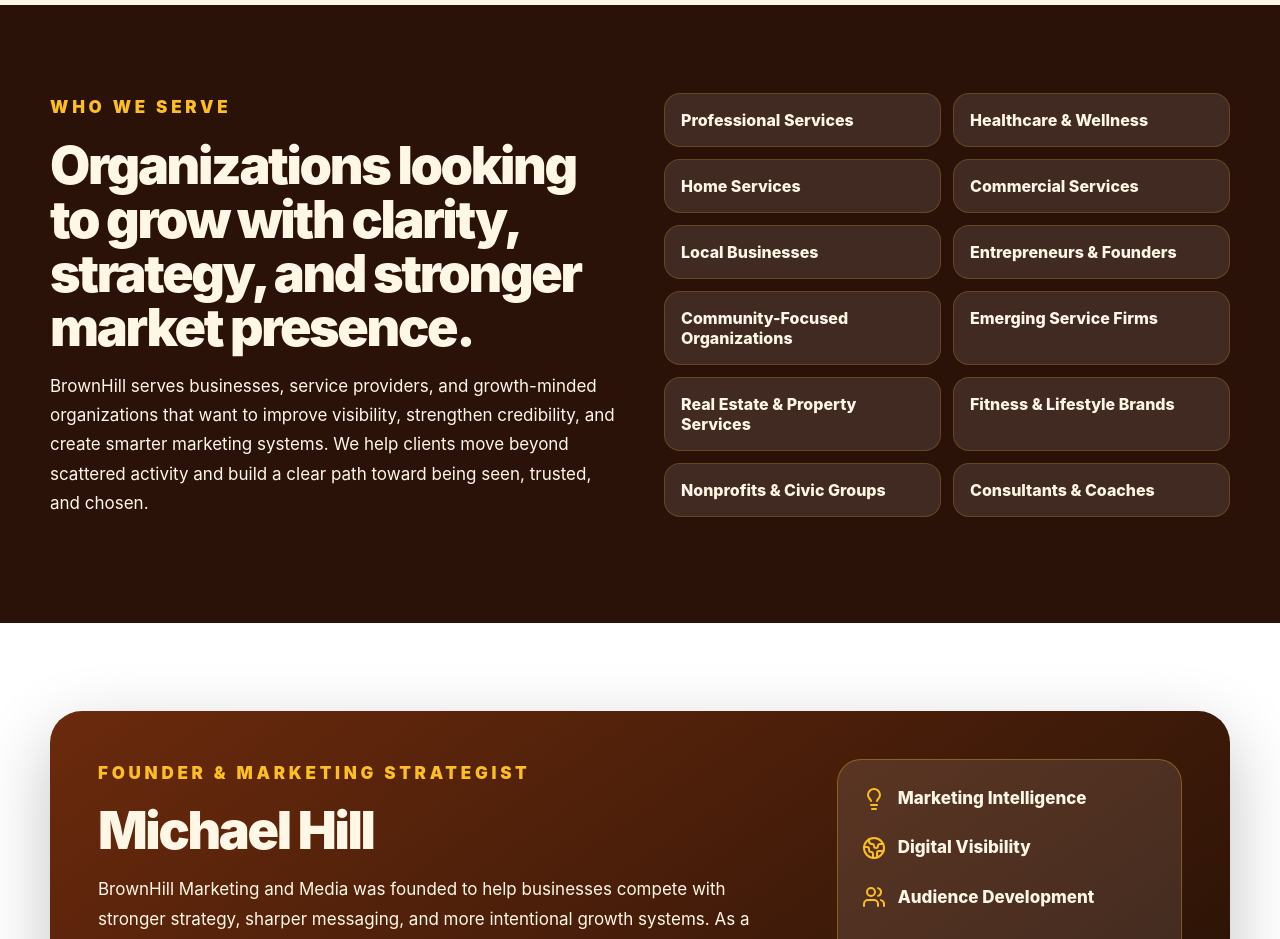
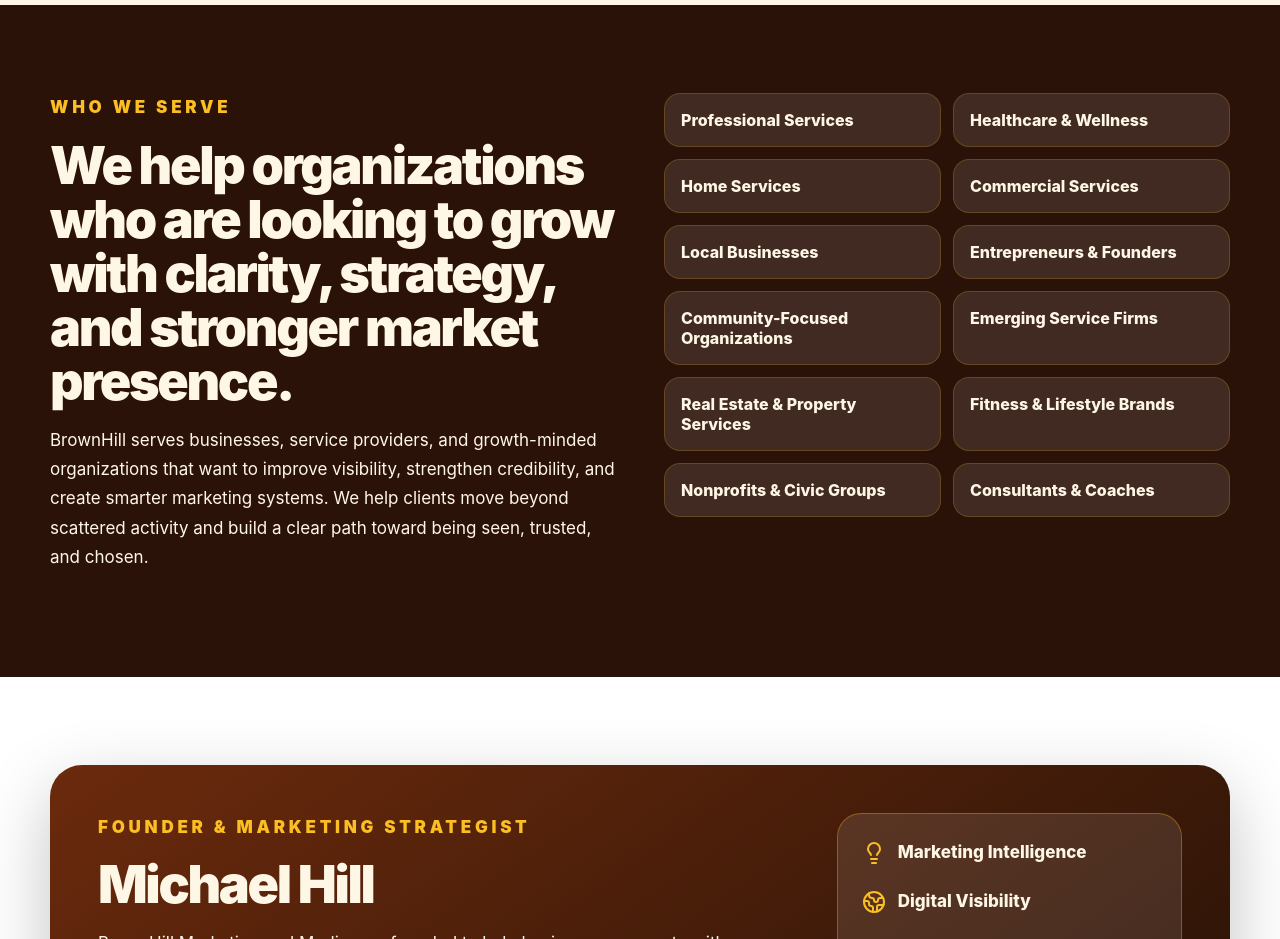
Before and after one commit to BH850/brownhill-website, a React (Vite) app: page / in a window 1280 px wide. Shown: the part 9220-10159 px from the top of the page. Built offline with nearby package versions, Linux system fonts and the light colour scheme.

Commit message:
Update App.jsx

```diff
--- a/src/App.jsx
+++ b/src/App.jsx
@@ -371,7 +371,7 @@ export default function App() {
         <div className="two-col">
           <div>
             <p className="section-label gold">Who We Serve</p>
-            <h2>Organizations looking to grow with clarity, strategy, and stronger market presence.</h2>
+            <h2>We help organizations who are looking to grow with clarity, strategy, and stronger market presence.</h2>
             <p>BrownHill serves businesses, service providers, and growth-minded organizations that want to improve visibility, strengthen credibility, and create smarter marketing systems. We help clients move beyond scattered activity and build a clear path toward being seen, trusted, and chosen.</p>
           </div>
           <div className="tag-grid">
```
